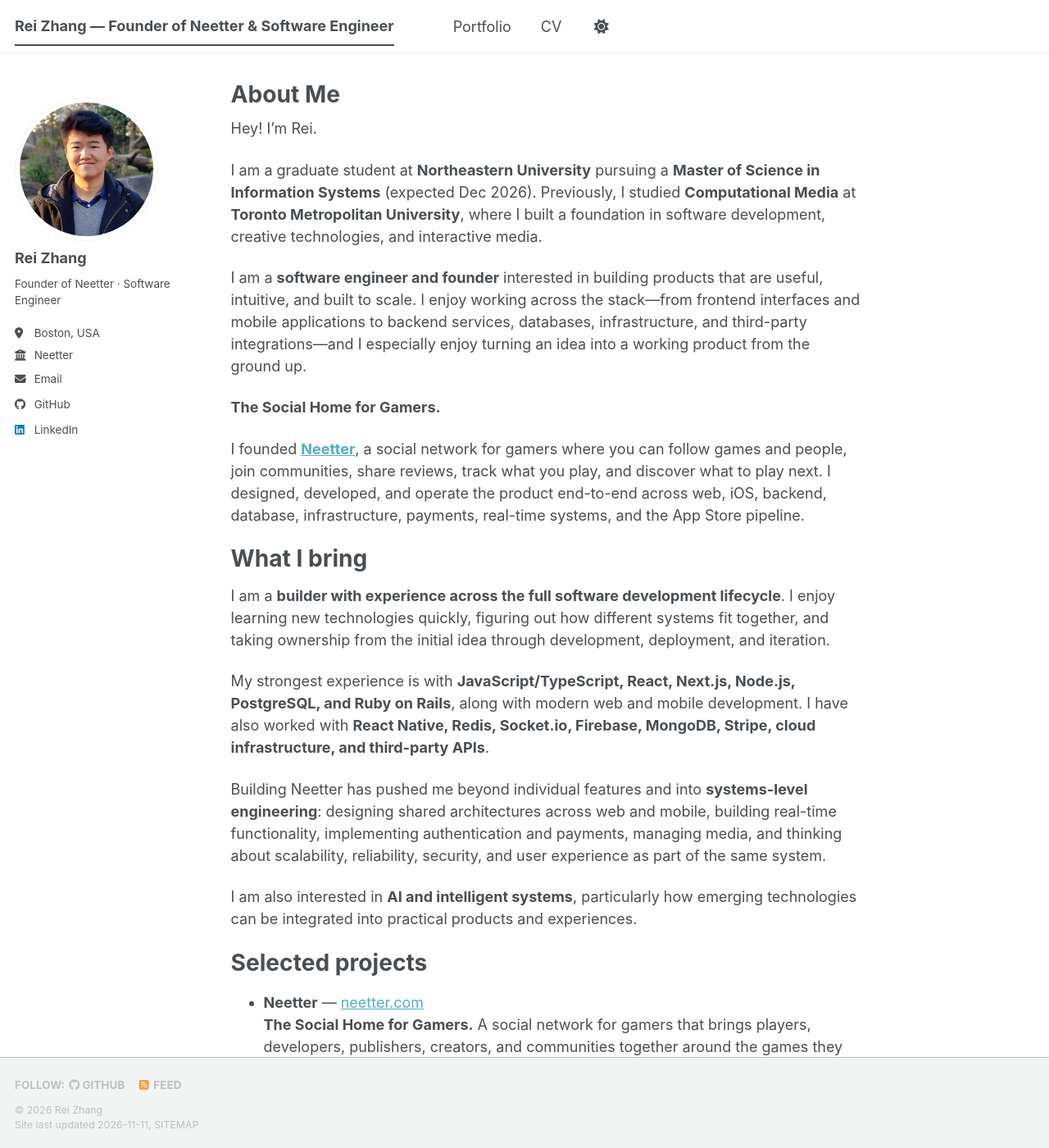
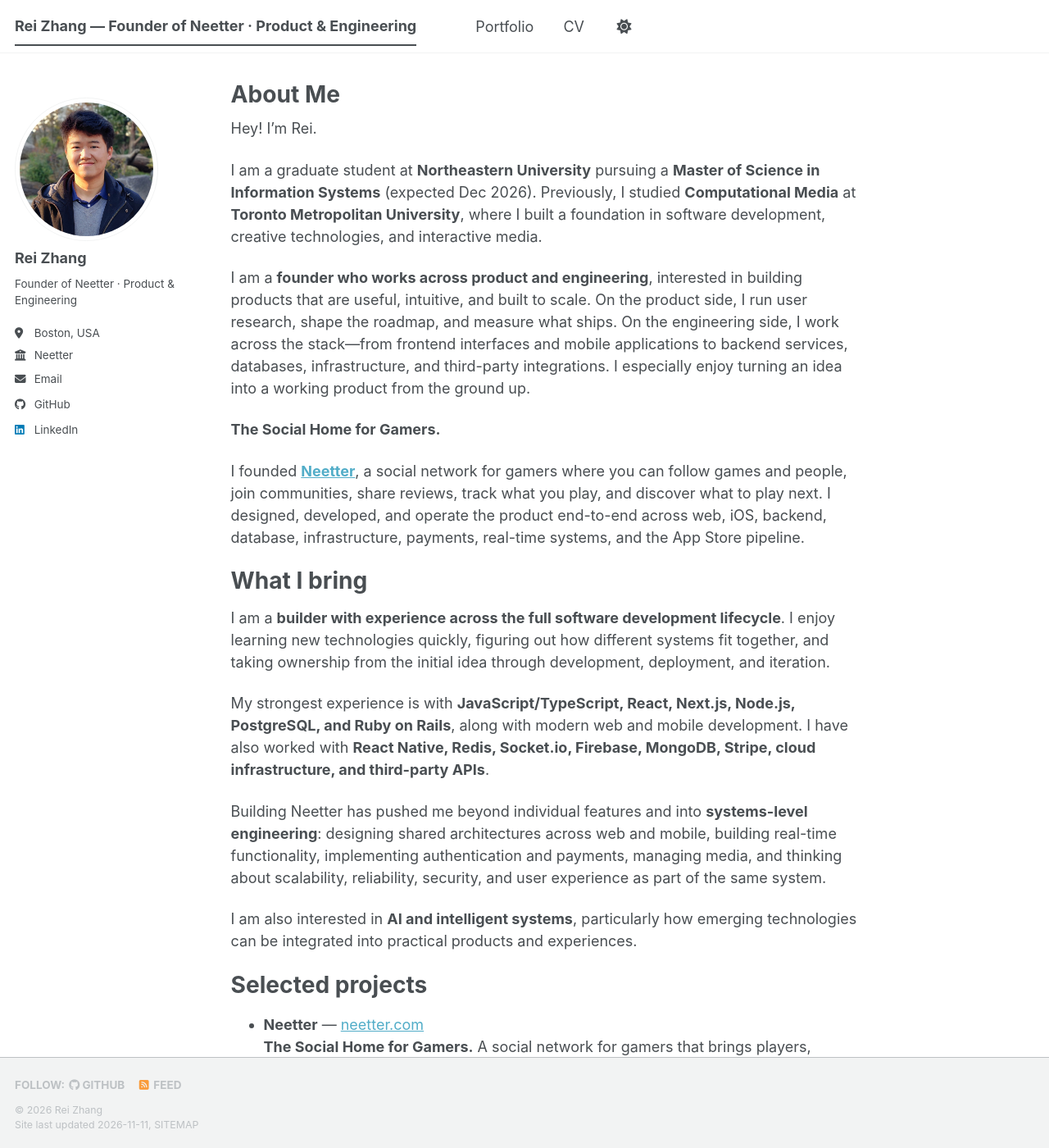
Before and after one commit to Mauoser/mauoser.github.io, a Jekyll site: the page built from _pages/about.md, in a window 1280 px wide and 1400 px high. Shown: the whole window at 82% size. Built offline with Jekyll 4.4.1, drawn with Linux system fonts in a browser that asks for light colours; a script bundle is joined from its source files by our own code; library files that are not in the unit come from our copies; some of the changed text lies outside the part shown.

Commit message:
Describe Neetter as product and engineering, live in both stores, with Find players
- Title, sidebar and Neetter entries: "Founder · Product & Engineering", so
  the site fits both product manager and software engineering applications.
- The About page says what the product side of the work is.
- Neetter is live on the App Store and Google Play, not in beta.
- LFG is called Find players in the app now.

Co-Authored-By: Claude Opus 5.5 <noreply@anthropic.com>

```diff
--- a/_config.yml
+++ b/_config.yml
@@ -9,7 +9,7 @@
 # Basic Site Settings
 locale                   : "en-US"
 site_theme               : "default" # The available themes options are "default", "air", "sunrise", "mint", "dirt" and "contrast"
-title                    : "Rei Zhang — Founder of Neetter & Software Engineer"
+title                    : "Rei Zhang — Founder of Neetter · Product & Engineering"
 title_separator          : "-"
 name                     : &name "Rei Zhang"
 description              : &description "Neetter is a social network for gamers where you can follow games and people, join communities, share reviews, track what you play, and discover what to play next."
@@ -26,7 +26,7 @@ author:
   avatar           : "profile.jpg"
   name             : "Rei Zhang"
   pronouns         : # example: "she/her"
-  bio              : "Founder of Neetter · Software Engineer"
+  bio              : "Founder of Neetter · Product & Engineering"
   location         : "Boston, USA"
   employer         : "Neetter"
   uri              : # URL
--- a/_pages/about.md
+++ b/_pages/about.md
@@ -11,7 +11,7 @@ Hey! I'm Rei.
 
 I am a graduate student at **Northeastern University** pursuing a **Master of Science in Information Systems** (expected Dec 2026). Previously, I studied **Computational Media** at **Toronto Metropolitan University**, where I built a foundation in software development, creative technologies, and interactive media.
 
-I am a **software engineer and founder** interested in building products that are useful, intuitive, and built to scale. I enjoy working across the stack—from frontend interfaces and mobile applications to backend services, databases, infrastructure, and third-party integrations—and I especially enjoy turning an idea into a working product from the ground up.
+I am a **founder who works across product and engineering**, interested in building products that are useful, intuitive, and built to scale. On the product side, I run user research, shape the roadmap, and measure what ships. On the engineering side, I work across the stack—from frontend interfaces and mobile applications to backend services, databases, infrastructure, and third-party integrations. I especially enjoy turning an idea into a working product from the ground up.
 
 **The Social Home for Gamers.**
 
@@ -32,7 +32,7 @@ Selected projects
 ======
 
 * **Neetter** — [neetter.com](https://neetter.com)
-  **The Social Home for Gamers.** A social network for gamers that brings players, developers, publishers, creators, and communities together around the games they love. Follow games and people, join communities, share reviews, track what you play, discover what to play next, and stay connected through social feeds, news, messaging, LFG, and Gamedle. Live on the web with iOS and Android apps in beta testing. Next.js, TypeScript, React Native (Expo), Node.js/Express, PostgreSQL/Prisma, Redis, Socket.io, Stripe, Cloudflare R2, Mux.
+  **The Social Home for Gamers.** A social network for gamers that brings players, developers, publishers, creators, and communities together around the games they love. Follow games and people, join communities, share reviews, track what you play, discover what to play next, and stay connected through social feeds, news, messaging, Find players, and Gamedle. Live on the web, the App Store, and Google Play. Next.js, TypeScript, React Native (Expo), Node.js/Express, PostgreSQL/Prisma, Redis, Socket.io, Stripe, Cloudflare R2, Mux.
 
 * **Roomalize** — [roomalize.vercel.app](https://roomalize.vercel.app)
   AI-powered architectural visualization SaaS that transforms 2D floor plans into photorealistic 3D renders. React, Vite, Tailwind CSS, Puter.js, Gemini AI.
@@ -50,7 +50,7 @@ Experience
 
 <ul class="experience-list">
   <li>
-    <strong>Founder &amp; Software Engineer</strong>
+    <strong>Founder · Product &amp; Engineering</strong>
     <span class="experience-list__details"><a href="https://neetter.com">Neetter</a> · Social network for gamers</span>
     <span class="experience-list__dates">May 2026 – Present</span>
   </li>
```
Also changed, not shown: _pages/cv.md (+3 -3 lines), _portfolio/neetter.md (+3 -3 lines).
